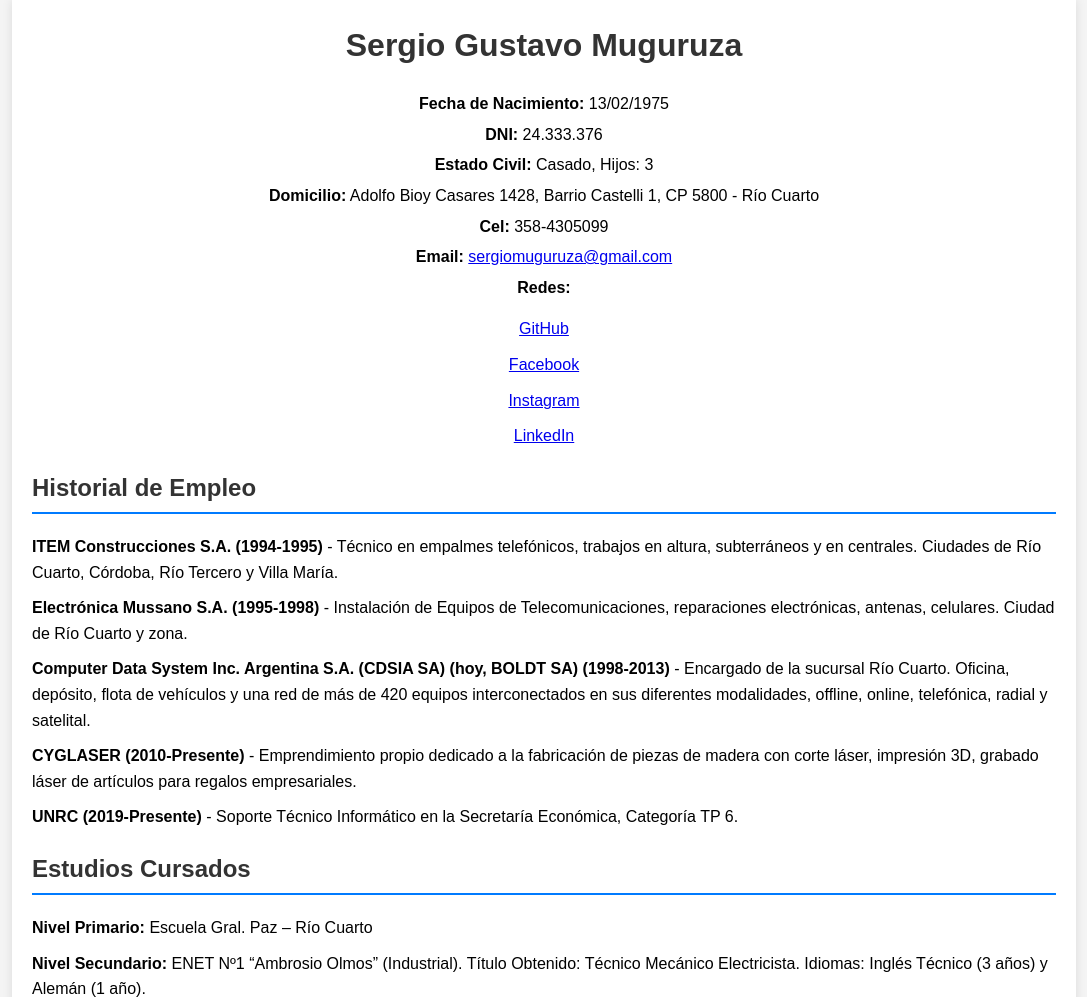
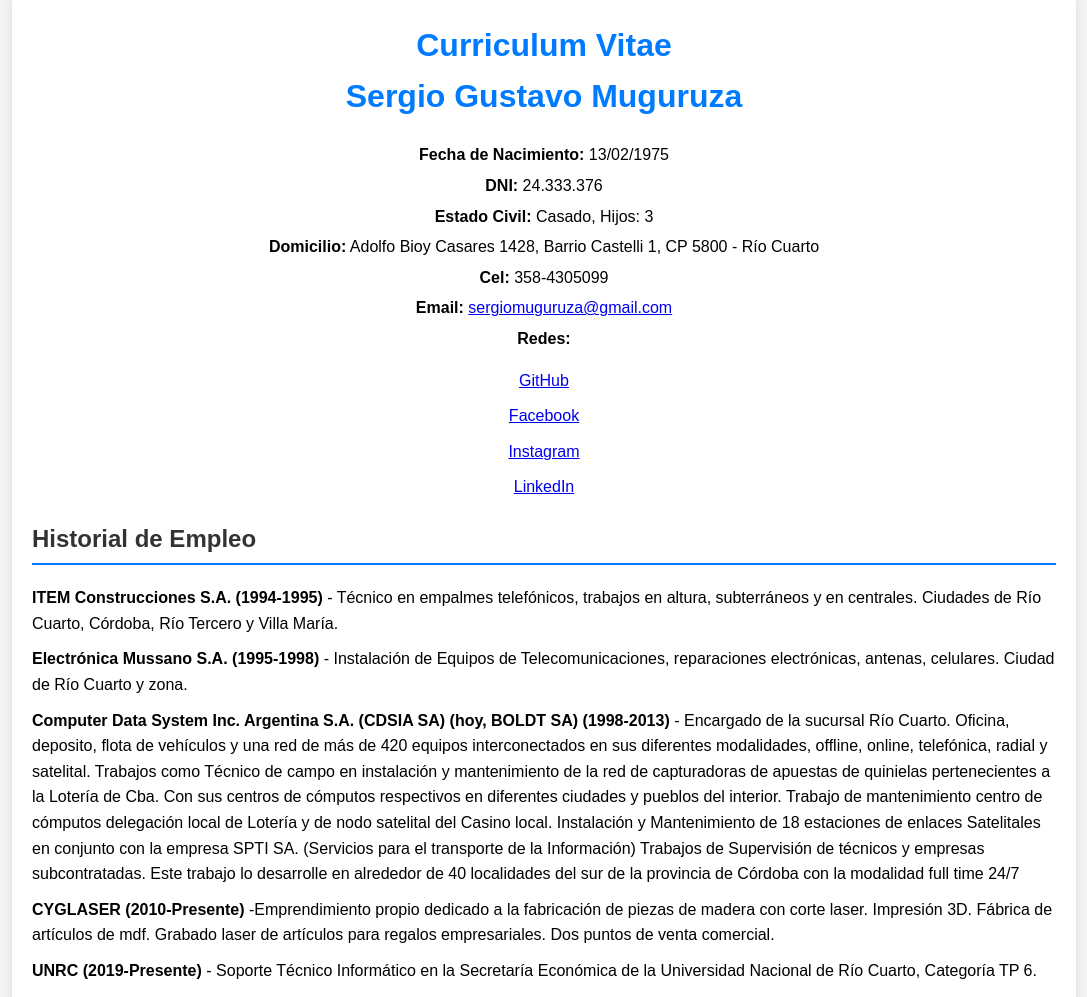
Before and after one commit to sergiomugu/sergiomugu.github.io, a plain HTML site: page index.html in a window 1280 px wide. Shown: the top 997 px of the page, without its empty margins (96-1183 px from the left). Drawn offline with Linux system fonts and the light colour scheme.

Commit message:
curric ok

```diff
--- a/index.html
+++ b/index.html
@@ -26,7 +26,7 @@
         }
         header h1 {
             margin: 0;
-            color: #333;
+            color: #007BFF;
         }
         .contact-info {
             text-align: center;
@@ -68,6 +68,7 @@
 <body>
     <div class="container">
         <header>
+			<h1>Curriculum Vitae</h1>
             <h1>Sergio Gustavo Muguruza</h1>
         </header>
         <div class="contact-info">
@@ -90,9 +91,13 @@
             <ul>
                 <li><strong>ITEM Construcciones S.A. (1994-1995)</strong> - Técnico en empalmes telefónicos, trabajos en altura, subterráneos y en centrales. Ciudades de Río Cuarto, Córdoba, Río Tercero y Villa María.</li>
                 <li><strong>Electrónica Mussano S.A. (1995-1998)</strong> - Instalación de Equipos de Telecomunicaciones, reparaciones electrónicas, antenas, celulares. Ciudad de Río Cuarto y zona.</li>
-                <li><strong>Computer Data System Inc. Argentina S.A. (CDSIA SA) (hoy, BOLDT SA) (1998-2013)</strong> - Encargado de la sucursal Río Cuarto. Oficina, depósito, flota de vehículos y una red de más de 420 equipos interconectados en sus diferentes modalidades, offline, online, telefónica, radial y satelital.</li>
-                <li><strong>CYGLASER (2010-Presente)</strong> - Emprendimiento propio dedicado a la fabricación de piezas de madera con corte láser, impresión 3D, grabado láser de artículos para regalos empresariales.</li>
-                <li><strong>UNRC (2019-Presente)</strong> - Soporte Técnico Informático en la Secretaría Económica, Categoría TP 6.</li>
+                <li><strong>Computer Data System Inc. Argentina S.A. (CDSIA SA) (hoy, BOLDT SA) (1998-2013)</strong> - Encargado de la sucursal Río Cuarto. Oficina, deposito, flota de vehículos y una red de más de 420 equipos interconectados en sus diferentes modalidades, offline, online, telefónica, radial y satelital. Trabajos como Técnico de campo en instalación y mantenimiento de la red de capturadoras de apuestas de quinielas pertenecientes a la Lotería de Cba. Con sus centros de cómputos respectivos en diferentes ciudades y pueblos del interior. Trabajo de mantenimiento centro de cómputos delegación local de Lotería y de nodo satelital del Casino local.
+				Instalación y Mantenimiento de 18 estaciones de enlaces Satelitales en conjunto con la empresa SPTI SA. (Servicios para el transporte de la Información)
+				Trabajos de Supervisión de técnicos y empresas subcontratadas.
+				Este trabajo lo desarrolle en alrededor de 40 localidades del sur de la provincia de Córdoba con la modalidad full time 24/7 </li>
+                <li><strong>CYGLASER (2010-Presente)</strong> -Emprendimiento propio dedicado a la fabricación de piezas de madera con corte laser. Impresión 3D.
+				Fábrica de artículos de mdf. Grabado laser de artículos para regalos empresariales. Dos puntos de venta comercial. </li>
+                <li><strong>UNRC (2019-Presente)</strong> - Soporte Técnico Informático en la Secretaría Económica de la Universidad Nacional de Río Cuarto, Categoría TP 6.</li>
             </ul>
         </section>
         <section>
```
